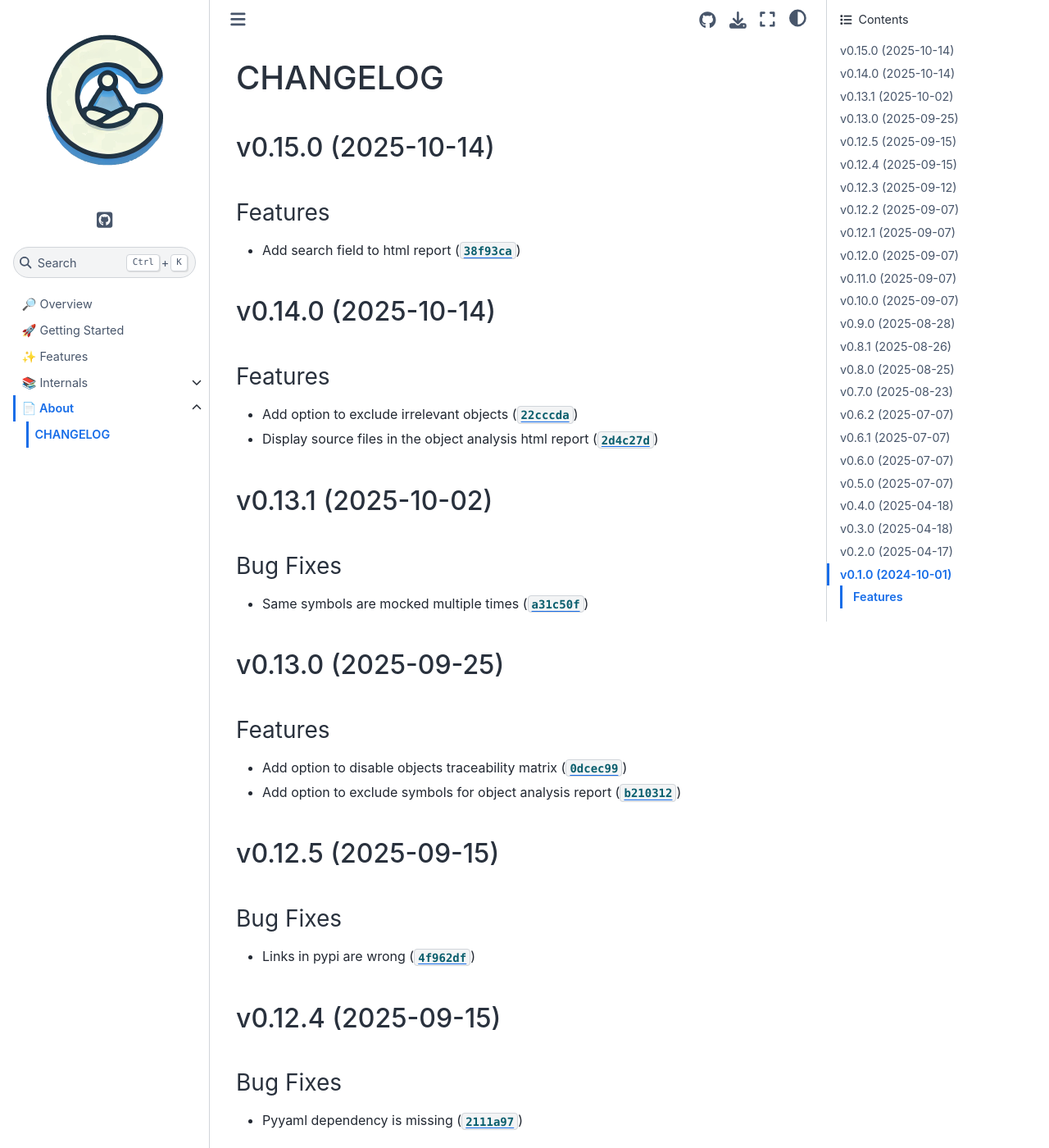
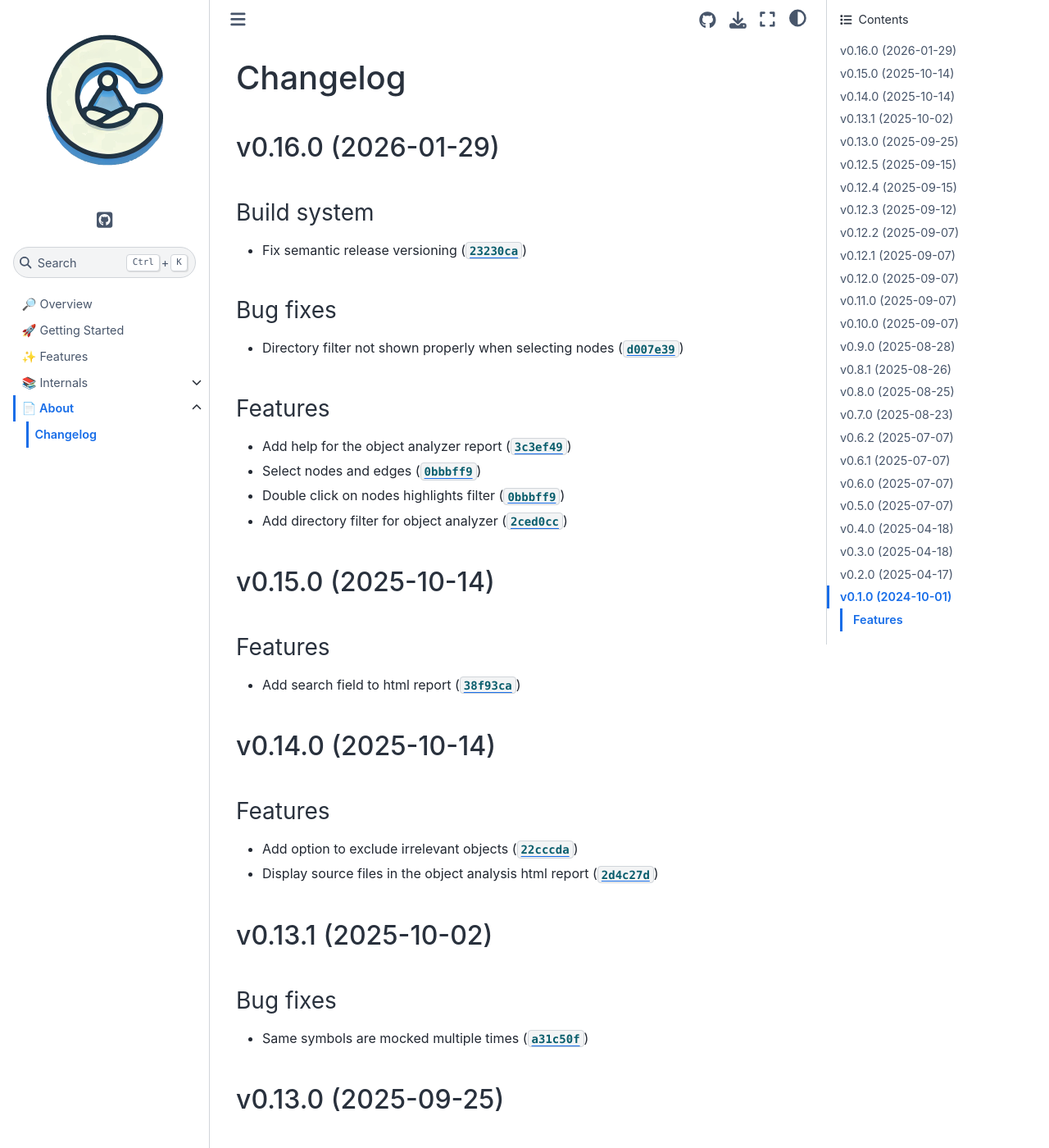
Before and after one commit to cuinixam/clanguru, a Sphinx documentation site: the page built from docs/about/_changelog.md, in a window 1280 px wide and 1400 px high. Shown: the whole window at 82% size. Built offline with Sphinx 7.4.7 and the Sphinx Book theme 1.1.4, drawn with Linux system fonts in a browser that asks for light colours; some of the changed text lies outside the part shown.

Commit message:
0.16.0
Automatically generated by python-semantic-release

```diff
--- a/CHANGELOG.md
+++ b/CHANGELOG.md
@@ -1,227 +1,175 @@
-# CHANGELOG
+# Changelog
 
+## v0.16.0 (2026-01-29)
+
+### Build system
+
+- Fix semantic release versioning ([`23230ca`](https://github.com/cuinixam/clanguru/commit/23230cae9dc31bbd4ad0df876485a7f685cac08c))
+
+### Bug fixes
+
+- Directory filter not shown properly when selecting nodes ([`d007e39`](https://github.com/cuinixam/clanguru/commit/d007e3989d737328b8cebd9c3ed1d4271980a859))
+
+### Features
+
+- Add help for the object analyzer report ([`3c3ef49`](https://github.com/cuinixam/clanguru/commit/3c3ef4904bedc90c153dd8a69039fe5d38ccaf7b))
+- Select nodes and edges ([`0bbbff9`](https://github.com/cuinixam/clanguru/commit/0bbbff97e39303c2e5d45714c90228b1e2f42c3d))
+- Double click on nodes highlights filter ([`0bbbff9`](https://github.com/cuinixam/clanguru/commit/0bbbff97e39303c2e5d45714c90228b1e2f42c3d))
+- Add directory filter for object analyzer ([`2ced0cc`](https://github.com/cuinixam/clanguru/commit/2ced0cc83a401ba4e76ff7a947a980c179371e3f))
 
 ## v0.15.0 (2025-10-14)
 
 ### Features
 
-- Add search field to html report
-  ([`38f93ca`](https://github.com/cuinixam/clanguru/commit/38f93ca420800cc6559e431f1e5ed45280427f55))
-
+- Add search field to html report ([`38f93ca`](https://github.com/cuinixam/clanguru/commit/38f93ca420800cc6559e431f1e5ed45280427f55))
 
 ## v0.14.0 (2025-10-14)
 
 ### Features
 
-- Add option to exclude irrelevant objects
-  ([`22cccda`](https://github.com/cuinixam/clanguru/commit/22cccdab6beac525a1c27a2f1fd3080524f55644))
-
-- Display source files in the object analysis html report
-  ([`2d4c27d`](https://github.com/cuinixam/clanguru/commit/2d4c27d9a2c5f48a2abe4ed3bb34a4749ee1ef24))
-
+- Add option to exclude irrelevant objects ([`22cccda`](https://github.com/cuinixam/clanguru/commit/22cccdab6beac525a1c27a2f1fd3080524f55644))
+- Display source files in the object analysis html report ([`2d4c27d`](https://github.com/cuinixam/clanguru/commit/2d4c27d9a2c5f48a2abe4ed3bb34a4749ee1ef24))
 
 ## v0.13.1 (2025-10-02)
 
-### Bug Fixes
+### Bug fixes
 
-- Same symbols are mocked multiple times
-  ([`a31c50f`](https://github.com/cuinixam/clanguru/commit/a31c50f17ed2462ef2158e7970bd6dff9858897a))
-
+- Same symbols are mocked multiple times ([`a31c50f`](https://github.com/cuinixam/clanguru/commit/a31c50f17ed2462ef2158e7970bd6dff9858897a))
 
 ## v0.13.0 (2025-09-25)
 
 ### Features
 
-- Add option to disable objects traceability matrix
-  ([`0dcec99`](https://github.com/cuinixam/clanguru/commit/0dcec9960be79fa452933affe1c93d273db455fc))
-
-- Add option to exclude symbols for object analysis report
-  ([`b210312`](https://github.com/cuinixam/clanguru/commit/b2103123453b626e3111184ac2347960b0186506))
-
+- Add option to exclude symbols for object analysis report ([`b210312`](https://github.com/cuinixam/clanguru/commit/b2103123453b626e3111184ac2347960b0186506))
+- Add option to disable objects traceability matrix ([`0dcec99`](https://github.com/cuinixam/clanguru/commit/0dcec9960be79fa452933affe1c93d273db455fc))
 
 ## v0.12.5 (2025-09-15)
 
-### Bug Fixes
+### Bug fixes
 
-- Links in pypi are wrong
-  ([`4f962df`](https://github.com/cuinixam/clanguru/commit/4f962df315e212d087c1c0877a5d5cf1d72733e4))
-
+- Links in pypi are wrong ([`4f962df`](https://github.com/cuinixam/clanguru/commit/4f962df315e212d087c1c0877a5d5cf1d72733e4))
 
 ## v0.12.4 (2025-09-15)
 
-### Bug Fixes
+### Bug fixes
 
-- Pyyaml dependency is missing
-  ([`2111a97`](https://github.com/cuinixam/clanguru/commit/2111a970d894b3303fdd338d966a47f0f179cbd3))
-
-fixes #1
-
+- Pyyaml dependency is missing ([`2111a97`](https://github.com/cuinixam/clanguru/commit/2111a970d894b3303fdd338d966a47f0f179cbd3))
 
 ## v0.12.3 (2025-09-12)
 
-### Bug Fixes
+### Bug fixes
 
-- No code block generated for classes sections
-  ([`e992f26`](https://github.com/cuinixam/clanguru/commit/e992f2687f1fc84d312f1a0cf82ff27e1ba98802))
-
+- No code block generated for classes sections ([`e992f26`](https://github.com/cuinixam/clanguru/commit/e992f2687f1fc84d312f1a0cf82ff27e1ba98802))
 
 ## v0.12.2 (2025-09-07)
 
-### Bug Fixes
+### Bug fixes
 
-- Wrong comment allocated to class declaration
-  ([`23b9532`](https://github.com/cuinixam/clanguru/commit/23b9532f25f4f13f48aa0674bef58365fdd04f6f))
-
+- Wrong comment allocated to class declaration ([`23b9532`](https://github.com/cuinixam/clanguru/commit/23b9532f25f4f13f48aa0674bef58365fdd04f6f))
 
 ## v0.12.1 (2025-09-07)
 
-### Bug Fixes
+### Bug fixes
 
-- Comments are not correct if the source has windows newlines
-  ([`0fd676f`](https://github.com/cuinixam/clanguru/commit/0fd676fc07ea149b86c3de2ca87472af815df3a0))
-
+- Comments are not correct if the source has windows newlines ([`0fd676f`](https://github.com/cuinixam/clanguru/commit/0fd676fc07ea149b86c3de2ca87472af815df3a0))
 
 ## v0.12.0 (2025-09-07)
 
 ### Features
 
-- Show error message when file can not be parsed
-  ([`970efbf`](https://github.com/cuinixam/clanguru/commit/970efbf75afb4e98ae92d2f5589d007289c8fd7b))
-
+- Show error message when file can not be parsed ([`970efbf`](https://github.com/cuinixam/clanguru/commit/970efbf75afb4e98ae92d2f5589d007289c8fd7b))
 
 ## v0.11.0 (2025-09-07)
 
 ### Features
 
-- Get code block location in source file
-  ([`53541e9`](https://github.com/cuinixam/clanguru/commit/53541e9bb4bf4927d6b2aed82ca2d938930bc62f))
-
+- Get code block location in source file ([`53541e9`](https://github.com/cuinixam/clanguru/commit/53541e9bb4bf4927d6b2aed82ca2d938930bc62f))
 
 ## v0.10.0 (2025-09-07)
 
-### Bug Fixes
+### Bug fixes
 
-- Function bodies are not correct if the source has windows newlines
-  ([`31b4eb2`](https://github.com/cuinixam/clanguru/commit/31b4eb2176a4166e09ef3cf1ef008820890a51f0))
+- Function bodies are not correct if the source has windows newlines ([`31b4eb2`](https://github.com/cuinixam/clanguru/commit/31b4eb2176a4166e09ef3cf1ef008820890a51f0))
 
 ### Features
 
-- Rename docs command and support myst markdown formatter
-  ([`7b1b4ab`](https://github.com/cuinixam/clanguru/commit/7b1b4abe0be46acd8fe7dad120565cb74b4de742))
-
+- Rename docs command and support myst markdown formatter ([`7b1b4ab`](https://github.com/cuinixam/clanguru/commit/7b1b4abe0be46acd8fe7dad120565cb74b4de742))
 
 ## v0.9.0 (2025-08-28)
 
 ### Features
 
-- Add table formatter for docs generator
-  ([`b235405`](https://github.com/cuinixam/clanguru/commit/b2354056aaa718cc21b3bf6584dc426bd950c7cf))
-
+- Add table formatter for docs generator ([`b235405`](https://github.com/cuinixam/clanguru/commit/b2354056aaa718cc21b3bf6584dc426bd950c7cf))
 
 ## v0.8.1 (2025-08-26)
 
-### Bug Fixes
+### Bug fixes
 
-- Compile commands json export is invalid
-  ([`ff13606`](https://github.com/cuinixam/clanguru/commit/ff136067da32298093d3f0a53951b5a19af2f381))
-
+- Compile commands json export is invalid ([`ff13606`](https://github.com/cuinixam/clanguru/commit/ff136067da32298093d3f0a53951b5a19af2f381))
 
 ## v0.8.0 (2025-08-25)
 
 ### Features
 
-- Filter compile database for source files
-  ([`635831f`](https://github.com/cuinixam/clanguru/commit/635831fe9fb1dd667569e7664dd24e1bb851843a))
-
+- Filter compile database for source files ([`635831f`](https://github.com/cuinixam/clanguru/commit/635831fe9fb1dd667569e7664dd24e1bb851843a))
 
 ## v0.7.0 (2025-08-23)
 
 ### Features
 
-- Add mock configuration file option
-  ([`6b993fa`](https://github.com/cuinixam/clanguru/commit/6b993faef1e2e1453d2cc9c521943dea800ede02))
-
-- Add mock exclude patterns
-  ([`9e51ec6`](https://github.com/cuinixam/clanguru/commit/9e51ec6b60466d143e13a915eac4e9b217c96478))
-
-- Add mock generate command for gmock files
-  ([`830a442`](https://github.com/cuinixam/clanguru/commit/830a4426eec5f4fb61d0970f8c3ac3b7dbd0f645))
-
-- Add mock partial link object argument
-  ([`05a5735`](https://github.com/cuinixam/clanguru/commit/05a5735f92233b69966c0bef0fd9d6b47a951a89))
-
-- Find symbols in translation units
-  ([`1cfebcc`](https://github.com/cuinixam/clanguru/commit/1cfebcc97e0c5f456dc06789798f6b3d579ee880))
-
-- Generate mock log file per execution
-  ([`9e67022`](https://github.com/cuinixam/clanguru/commit/9e6702296b1277a5cc9a9f19c32bc4165c54e82e))
-
+- Add mock configuration file option ([`6b993fa`](https://github.com/cuinixam/clanguru/commit/6b993faef1e2e1453d2cc9c521943dea800ede02))
+- Add mock exclude patterns ([`9e51ec6`](https://github.com/cuinixam/clanguru/commit/9e51ec6b60466d143e13a915eac4e9b217c96478))
+- Add mock partial link object argument ([`05a5735`](https://github.com/cuinixam/clanguru/commit/05a5735f92233b69966c0bef0fd9d6b47a951a89))
+- Generate mock log file per execution ([`9e67022`](https://github.com/cuinixam/clanguru/commit/9e6702296b1277a5cc9a9f19c32bc4165c54e82e))
+- Add mock generate command for gmock files ([`830a442`](https://github.com/cuinixam/clanguru/commit/830a4426eec5f4fb61d0970f8c3ac3b7dbd0f645))
+- Find symbols in translation units ([`1cfebcc`](https://github.com/cuinixam/clanguru/commit/1cfebcc97e0c5f456dc06789798f6b3d579ee880))
 
 ## v0.6.2 (2025-07-07)
 
-### Bug Fixes
+### Bug fixes
 
-- Explicit jinja2 dependency missing
-  ([`a820d94`](https://github.com/cuinixam/clanguru/commit/a820d944adf6265e70b6062a2cd38195d44ab291))
-
+- Explicit jinja2 dependency missing ([`a820d94`](https://github.com/cuinixam/clanguru/commit/a820d944adf6265e70b6062a2cd38195d44ab291))
 
 ## v0.6.1 (2025-07-07)
 
-### Bug Fixes
+### Bug fixes
 
-- No apps associated with package clanguru
-  ([`414f697`](https://github.com/cuinixam/clanguru/commit/414f69701e8fe07f890fed951888768ecdb7e6bb))
-
+- No apps associated with package clanguru ([`414f697`](https://github.com/cuinixam/clanguru/commit/414f69701e8fe07f890fed951888768ecdb7e6bb))
 
 ## v0.6.0 (2025-07-07)
 
 ### Features
 
-- Add column for dependencies to the excel report objects sheet
-  ([`a869a9e`](https://github.com/cuinixam/clanguru/commit/a869a9e8e31adf0f8d047dc87a6fca2f318073e3))
-
-- Fixed headers while scrolling in excel report
-  ([`8567caf`](https://github.com/cuinixam/clanguru/commit/8567caf244b3f854701eb74cea32e0bc166c2232))
-
+- Add column for dependencies to the excel report objects sheet ([`a869a9e`](https://github.com/cuinixam/clanguru/commit/a869a9e8e31adf0f8d047dc87a6fca2f318073e3))
+- Fixed headers while scrolling in excel report ([`8567caf`](https://github.com/cuinixam/clanguru/commit/8567caf244b3f854701eb74cea32e0bc166c2232))
 
 ## v0.5.0 (2025-07-07)
 
 ### Features
 
-- Add objects data excel report generator
-  ([`e9adab2`](https://github.com/cuinixam/clanguru/commit/e9adab2aa5cb953e7c07296dcc78c0c7ad957b53))
-
+- Add objects data excel report generator ([`e9adab2`](https://github.com/cuinixam/clanguru/commit/e9adab2aa5cb953e7c07296dcc78c0c7ad957b53))
 
 ## v0.4.0 (2025-04-18)
 
 ### Features
 
-- Create objects parent structure
-  ([`9bf7b3a`](https://github.com/cuinixam/clanguru/commit/9bf7b3ae95985022d869f1873c51c0e20aca5299))
-
+- Create objects parent structure ([`9bf7b3a`](https://github.com/cuinixam/clanguru/commit/9bf7b3ae95985022d869f1873c51c0e20aca5299))
 
 ## v0.3.0 (2025-04-18)
 
 ### Features
 
-- Support morel nm symbol types
-  ([`f08ffda`](https://github.com/cuinixam/clanguru/commit/f08ffda8d77f0735d5e6c3a5ae55534d57622db6))
-
+- Support morel nm symbol types ([`f08ffda`](https://github.com/cuinixam/clanguru/commit/f08ffda8d77f0735d5e6c3a5ae55534d57622db6))
 
 ## v0.2.0 (2025-04-17)
 
 ### Features
 
-- Add objects analyzer report
-  ([`118a1ab`](https://github.com/cuinixam/clanguru/commit/118a1ab6b23569d5b5a0e63854fd204c0c3a3e5a))
-
+- Add objects analyzer report ([`118a1ab`](https://github.com/cuinixam/clanguru/commit/118a1ab6b23569d5b5a0e63854fd204c0c3a3e5a))
 
 ## v0.1.0 (2024-10-01)
 
 ### Features
 
-- Add basic doc generator
-  ([`97cd5eb`](https://github.com/cuinixam/clanguru/commit/97cd5eb10ea6db65082acb9021c1feaa3657e303))
-
-- Collect variables
-  ([`07f507d`](https://github.com/cuinixam/clanguru/commit/07f507da310f04a2abb369092b1e20b7edab8975))
+- Collect variables ([`07f507d`](https://github.com/cuinixam/clanguru/commit/07f507da310f04a2abb369092b1e20b7edab8975))
+- Add basic doc generator ([`97cd5eb`](https://github.com/cuinixam/clanguru/commit/97cd5eb10ea6db65082acb9021c1feaa3657e303))
--- a/docs/conf.py
+++ b/docs/conf.py
@@ -17,7 +17,7 @@ for path in ["src", "tests"]:
 project = "clanguru"
 copyright = "2024, cuinixam"
 author = "cuinixam"
-release = "0.15.0"
+release = "0.16.0"
 
 # -- General configuration ---------------------------------------------------
 # https://www.sphinx-doc.org/en/master/usage/configuration.html#general-configuration
--- a/pyproject.toml
+++ b/pyproject.toml
@@ -1,6 +1,6 @@
 [project]
 name = "clanguru"
-version = "0.15.0"
+version = "0.16.0"
 description = "C language utils and tools based on the clang and binutils modules."
 readme = "README.md"
 license = { text = "MIT" }
--- a/src/clanguru/__init__.py
+++ b/src/clanguru/__init__.py
@@ -1 +1 @@
-__version__ = "0.15.0"
+__version__ = "0.16.0"
```
Also changed, not shown: 1 other file.
